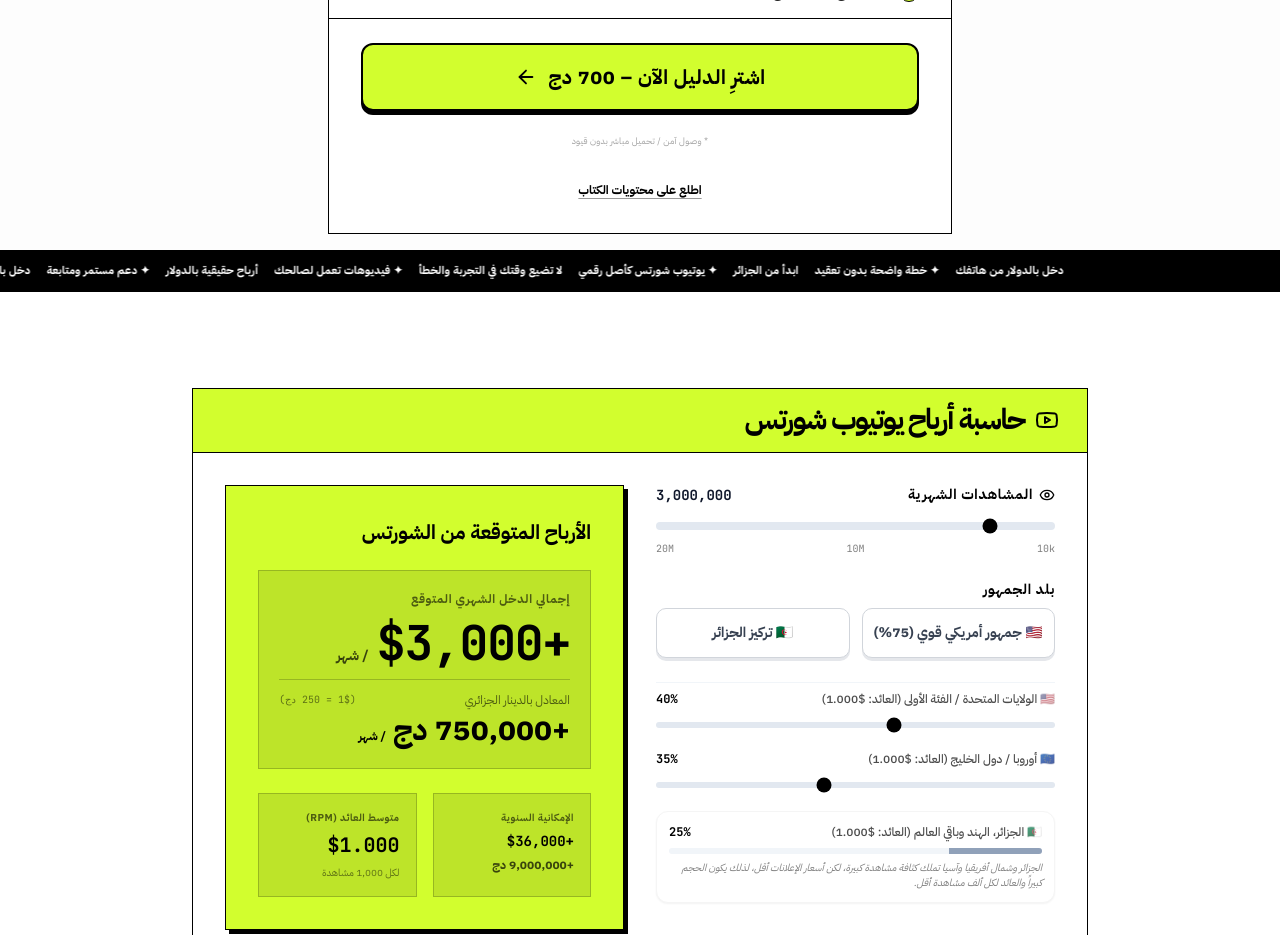
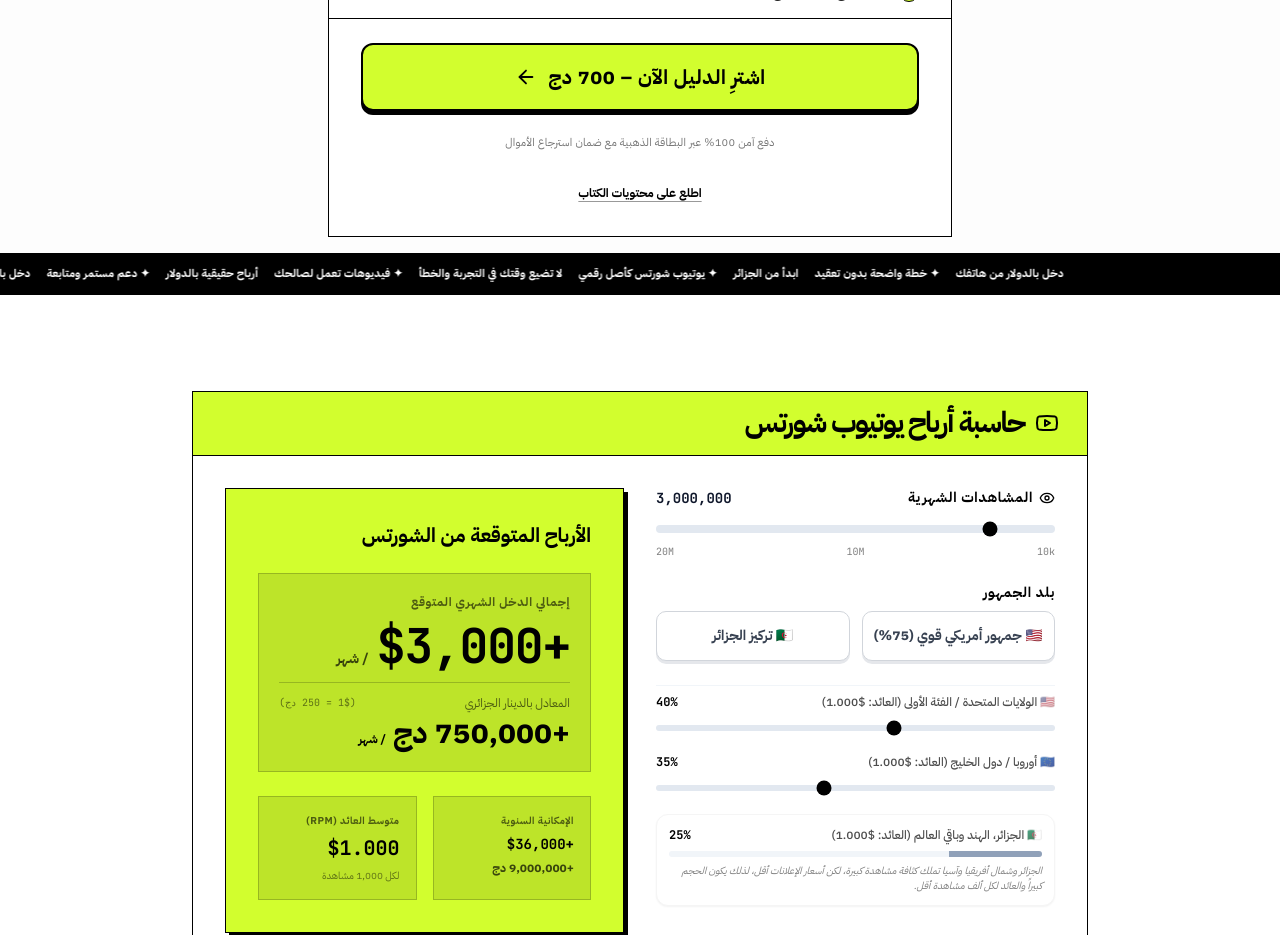
Before and after one commit to Daifou/ebook-sales-page, a React (Vite) app: page / in a window 1280 px wide. Shown: the part 1460-2395 px from the top of the page. Built offline with nearby package versions, Linux system fonts and the light colour scheme.

Commit message:
replace security text with CIB payment message

```diff
--- a/src/App.tsx
+++ b/src/App.tsx
@@ -151,8 +151,8 @@
             </div>
 
             <div className="pt-1 flex flex-col items-center justify-center text-center">
-              <span className="text-[9px] font-sans tracking-wide text-neutral-400">
-                * وصول آمن / تحميل مباشر بدون قيود
+              <span className="text-[10px] md:text-[11px] font-sans tracking-wide text-neutral-500">
+                دفع آمن 100% عبر البطاقة الذهبية مع ضمان استرجاع الأموال
               </span>
             </div>
 
```
